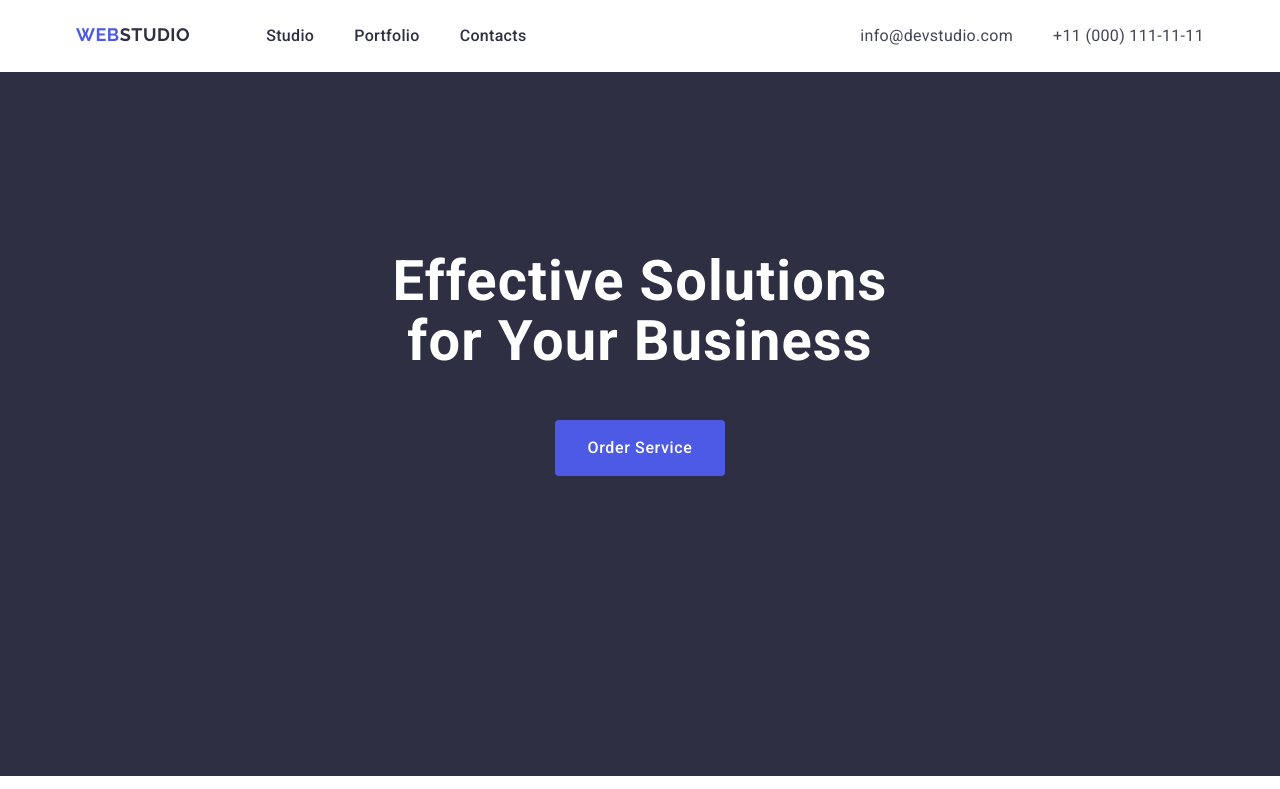
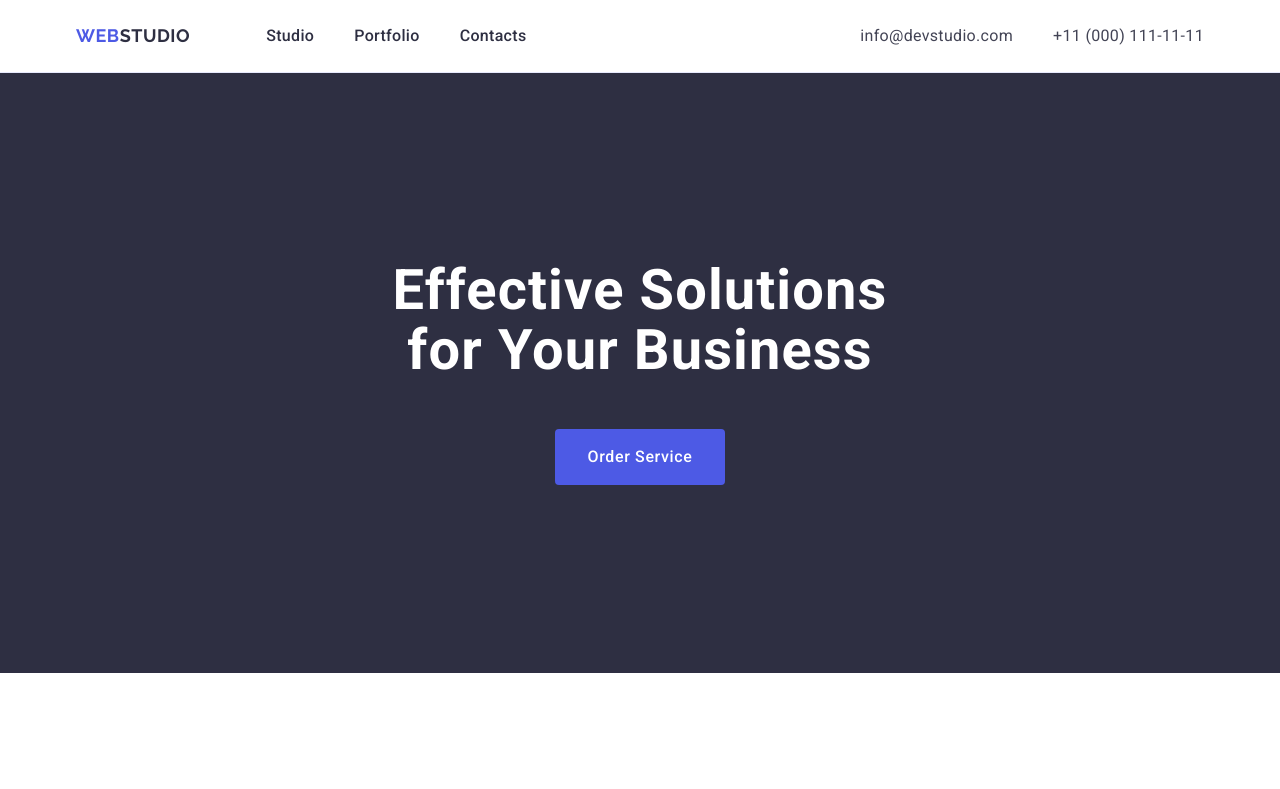
Before and after one commit to Igor-Nemyrovskiy/goit-markup-hw-03, a plain HTML site: page index.html in a window 1280 px wide. Shown: the top 789 px of the page. Drawn offline with nearby package versions, Linux system fonts and the light colour scheme.

Commit message:
update css

```diff
--- a/css/styles.css
+++ b/css/styles.css
@@ -56,7 +56,7 @@ img {
 }
 
 .header {
-  padding-block: 24px;
+  border-bottom: 1px solid #e7e9fc;
 }
 
 .header-container {
@@ -66,6 +66,7 @@ img {
 
 .header-nav {
   display: flex;
+  align-items: center;
 }
 
 .header-logo {
@@ -76,6 +77,8 @@ img {
   letter-spacing: 0.03em;
   text-transform: uppercase;
   color: #2e2f42;
+  display: block;
+  padding: 24px 0;
   margin-right: 76px;
 }
 
@@ -105,6 +108,8 @@ img {
   line-height: 1.5;
   letter-spacing: 0.02em;
   color: #2e2f42;
+  display: block;
+  padding: 24px 0;
 }
 
 .header-nav-link:hover,
@@ -137,7 +142,7 @@ img {
 
 .hero {
   background-color: #2e2f42;
-  padding: 180px 331px 300px 331px;
+  padding: 188px 0;
 }
 
 .hero-title {
@@ -302,7 +307,7 @@ img {
 
 .footer {
   background-color: #2e2f42;
-  padding-block: 120px;
+  padding-block: 100px;
 }
 
 .footer-logo {
@@ -313,6 +318,7 @@ img {
   letter-spacing: 0.03em;
   text-transform: uppercase;
   color: #f4f4fd;
+  display: block;
   margin-bottom: 16px;
 }
 
```
